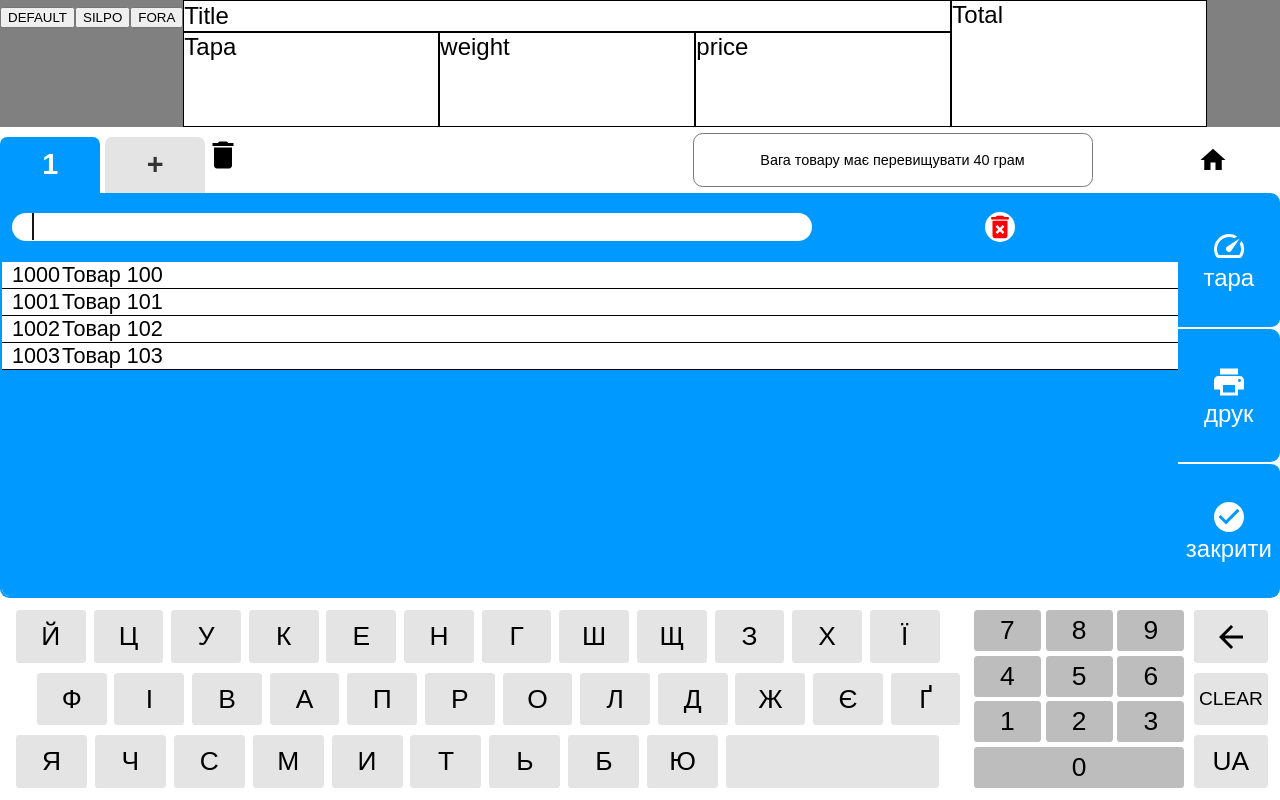
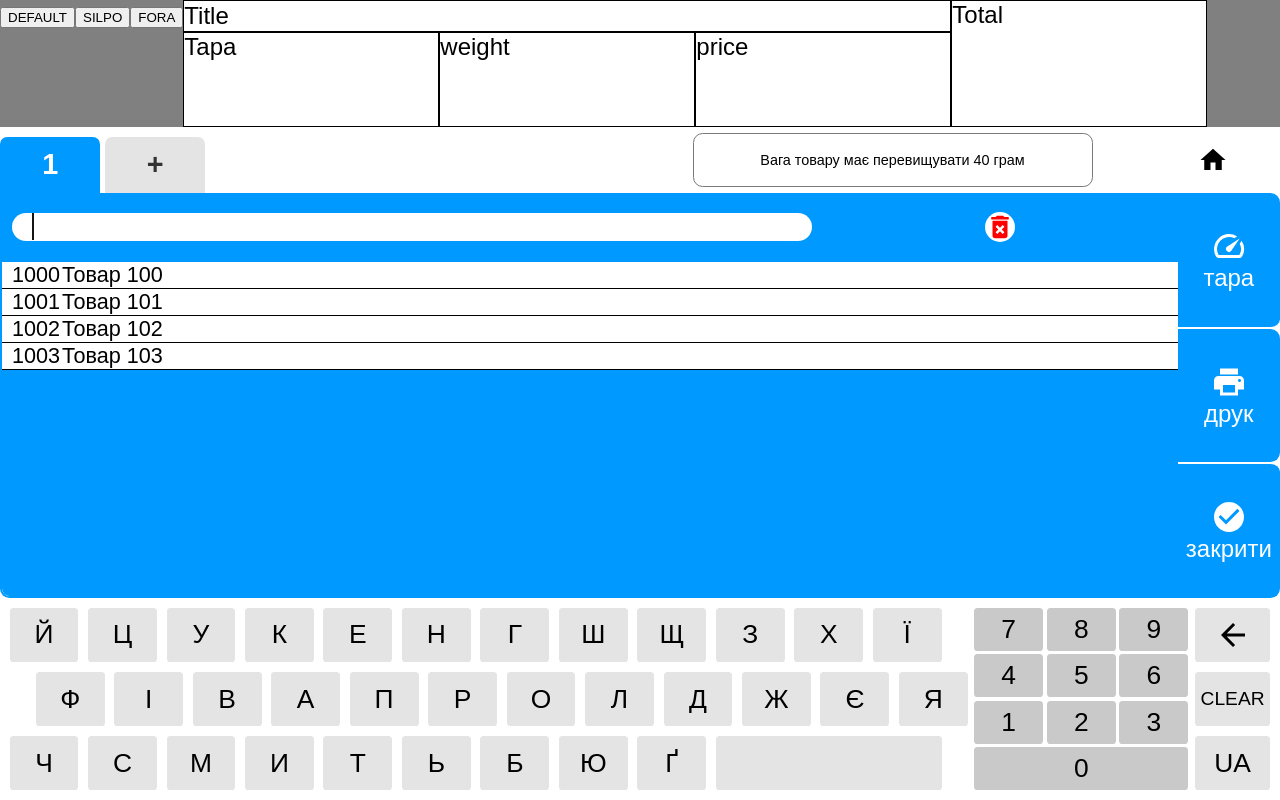
Before and after one commit to NeverSmileMan/testo, a React (Create React App) app: page / in a window 1280 px wide. Built offline with nearby package versions, Linux system fonts and the light colour scheme.

Commit message:
add context

```diff
--- a/src/App.tsx
+++ b/src/App.tsx
@@ -15,7 +15,7 @@ const useStyles = makeStyles({
   scale: {
     width: '100%',
     height: '15.8854%',
-		backgroundColor: 'grey',
+    backgroundColor: 'gray',
     display: 'flex',
   },
   mainWrap: {
@@ -53,7 +53,7 @@ const useStyles = makeStyles({
       padding: 0,
       fontFamily: 'Arial',
       fontSize: '24px',
-		},
+    }
   },
 });
 
@@ -102,15 +102,9 @@ function App() {
       <ThemeProvider theme={theme}>
         <div className={classes.scale}>
           <div style={{ display: 'inlie-block' }}>
-						<button style={{ display: 'inlie-block' }} onClick={() => setTheme(themes.default)}>
-							DEFAULT
-						</button>
-						<button style={{ display: 'inlie-block' }} onClick={() => setTheme(themes.silpo)}>
-							SILPO
-						</button>
-						<button style={{ display: 'inlie-block' }} onClick={() => setTheme(themes.fora)}>
-							FORA
-						</button>
+            <button style={{ display: 'inlie-block' }} onClick={() => setTheme(themes.default)}>DEFAULT</button>
+            <button style={{ display: 'inlie-block' }} onClick={() => setTheme(themes.silpo)}>SILPO</button>
+            <button style={{ display: 'inlie-block' }} onClick={() => setTheme(themes.fora)}>FORA</button>
           </div>
           <Tablo />
         </div>
@@ -119,8 +113,8 @@ function App() {
             <Main />
           </div>
           <div className={classes.keyboardWrap}>
-						{/* <KeyboardGrid service={ActiveInputService} keyboardLayout={keyBoard} /> */}
-						<KeyboardFlex service={ActiveInputService} keyboardLayout={keyBoardFlex}/>
+            <KeyboardGrid service={ActiveInputService} keyboardLayout={keyBoard} />
+            {/* <KeyboardFlex service={ActiveInputService} keyboardLayout={keyBoardFlex}/> */}
           </div>
         </div>
       </ThemeProvider>
--- a/src/functional-buttons/button/button.tsx
+++ b/src/functional-buttons/button/button.tsx
@@ -1,15 +1,15 @@
 import React from 'react';
 import { makeStyles } from '@material-ui/styles';
-import {createStyles, Theme} from "@material-ui/core/styles";
+import { createStyles, Theme } from "@material-ui/core/styles";
 interface ButtonProp {
   nameButton: string;
   buttonIcon: () => any;
-    click :() => any;
+  click: any,
   backgroundColor?: string;
   color?: string;
   fontSize?: string;
 }
-const useStyles = makeStyles ((theme: Theme) => createStyles({
+const useStyles = makeStyles((theme: Theme) => createStyles({
   btn: (prop: ButtonProp) => ({
     height: '33.33%',
     borderRadius: '0 .4em .4em 0',
@@ -23,14 +23,16 @@ const useStyles = makeStyles ((theme: Theme) => createStyles({
       borderBottom: '2px solid #fff',
     },
     '&:last-child ': {
-            borderTop:'2px solid #fff'
+      borderTop: '2px solid #fff'
     }
   }),
 }))
 const Button = (prop: ButtonProp) => {
   const classes = useStyles(prop);
   return (
-        <div onClick={prop.click} className={classes.btn}>
+    <div
+      onClick={prop.click}
+      className={classes.btn}>
       {prop.buttonIcon()}
       <div>{prop.nameButton}</div>
     </div>
--- a/src/functional-buttons/modal.wind/modal.close.tsx
+++ b/src/functional-buttons/modal.wind/modal.close.tsx
@@ -1,5 +1,6 @@
-import React from 'react';
+import React, { useContext } from 'react';
 import { makeStyles } from '@material-ui/styles';
+import {MainContext} from '../../main'
 
 const useStyles = makeStyles({
   modal: {
@@ -38,21 +39,21 @@ interface CloseProp {
   title?: string;
   confirm?: string;
   reject?: string;
-  click:any;
 }
 
 const titleModal: string = 'Ви хочете остаточно закрити замовлення?';
 const modalConfirm: string = 'Так';
 const modalReject: string = 'Ні';
 
-const ModalClose = ({ title = titleModal, confirm = modalConfirm, reject = modalReject, click }: CloseProp) => {
+const ModalClose = ({ title = titleModal, confirm = modalConfirm, reject = modalReject}: CloseProp) => {
   const clss = useStyles();
+  const {setType, confirmClose} = useContext(MainContext)
   return (
     <div className={clss.modal}>
       <div className={clss.title}>{title}</div>
       <div className={clss.btns}>
-        <div className={clss.btn}>{confirm}</div>
-        <div onClick={click} className={clss.btn}>{reject}</div>
+        <div onClick={confirmClose} className={clss.btn}>{confirm}</div>
+        <div onClick={setType(null)} className={clss.btn}>{reject}</div>
       </div>
     </div>
   )
--- a/src/functional-buttons/modal.wind/modal.wind.tsx
+++ b/src/functional-buttons/modal.wind/modal.wind.tsx
@@ -1,8 +1,9 @@
-import React from 'react';
+import React, { useContext } from 'react';
 import { makeStyles } from '@material-ui/styles';
 import ModalTara from './modal.tara';
 import ModalPrint from './modal.print';
 import ModalClose from './modal.close';
+import {MainContext} from '../../main'
 
 
 
@@ -18,20 +19,22 @@ const useStyles = makeStyles({
 })
 interface Prop {
   type: string;
-  click: any;
+  click: () => any;
 }
-const ModalWindow = ({ type, click }: Prop) => {
-  const modalType: { [key: string]: any } = {
-    tara: () => (<ModalTara click={click}/>),
+const ModalWindow = () => {
+  const modal: { [key: string]: any } = {
+    tara: () => (<ModalTara/>),
     print: () => (<ModalPrint />),
-    close: () => (<ModalClose click={click}/>),
+    close: () => (<ModalClose/>),
   }
   const cls = useStyles();
+  const {modalType} = useContext(MainContext)
+
   return (
     <>
       <div className={cls.back}>
         {
-          modalType[type] && modalType[type]()
+          modalType && modal[modalType] && modal[modalType]()
         }
       </div>
     </>
--- a/src/main.tsx
+++ b/src/main.tsx
@@ -1,6 +1,5 @@
-import React from 'react';
+import React, { useState, createContext, useCallback } from 'react';
 import { createStyles, makeStyles, Theme } from '@material-ui/core/styles';
-
 import Tabs from './tabs/Tabs';
 import Hints from './tabs/Hints';
 import HomeButton from './tabs/HomeButton';
@@ -8,14 +7,14 @@ import GroupBtn from './functional-buttons/groupBtn';
 import AddedItemsTable from './added.items.table/added.items.table';
 import Search from './searchPanel/search/Search';
 import OrderInfo from './searchPanel/orderInfo/OrderInfo';
+//---------plugs---------------
+import { values } from './plugs/added.items'
+//-----------------------------
+import ModalWindow from './functional-buttons/modal.wind/modal.wind';
+import {MAX_NUMBER_OF_TABS} from './tabs/Tabs';
+import {ITab} from './tabs/Tab';
 
-//---------plugs---------------
-import { values } from './plugs/added.items';
-
-//-----------------------------
-
-const useStyles = makeStyles((theme: Theme) =>
-	createStyles({
+const useStyles = makeStyles((theme: Theme) => createStyles({
   header: {
     width: '100%',
     height: '14%',
@@ -56,14 +55,85 @@ const useStyles = makeStyles((theme: Theme) =>
     height: '100%',
     display: 'flex',
   },
-	}),
-);
+}));
+
+export const MainContext = createContext({
+  modalType: '' as string | null,
+  setType: (val: string | null):any => {},
+  deleteTab: ()=>{},
+  addTab: (e: React.MouseEvent<HTMLDivElement>)=>{},
+  confirmClose: ()=>{},
+  tabs: [{tabNumber: 1} as ITab],
+  activeTab:'' as any,
+  setActive: (e: React.MouseEvent<HTMLDivElement>)=>{},
+});
+
 
 export default function Main() {
+
   const { tab, sideButtons, info, bodyWrap, body, header, searchPanel } = useStyles();
+  const [modalType, setModalType] = useState(null as string | null);
+  const setType = (type: string | null): any => () => setModalType(type)
+
+  const [tabs, setTabs] = useState([{tabNumber: 1} as ITab])
+	const [activeTab, setActiveTab] = useState(0)
+
+  const [chooseFreeNumber, setChooseFreeNumber] = useState(() => {
+		const arr = Array(MAX_NUMBER_OF_TABS).fill(false)
+		arr[0] = true
+		return arr
+	})
+  const setActive = useCallback((e: React.MouseEvent<HTMLDivElement>) => {
+		const activeEl = +(e.target as Element).id
+		setActiveTab(activeEl)
+	}, [tabs, activeTab])
+  const addTab = useCallback((e: React.MouseEvent<HTMLDivElement>) => {
+		const num = chooseFreeNumber.findIndex(item => !item) + 1
+		setChooseFreeNumber((prevState) => {
+			prevState[num - 1] = true;
+			return prevState
+		})
+		setTabs((prevState) => [...prevState, {tabNumber: num}])
+		setActiveTab(tabs.length)
+
+	}, [tabs, chooseFreeNumber])
+
+
+	const deleteTab = useCallback(() => {
+    console.log('1>', 'we a here')
+    if (tabs.length === 1) {
+			if (tabs[0].tabNumber === 1) return
+			else {
+				setChooseFreeNumber((prevState) => {
+					prevState[0] = true;
+					return prevState
+				})
+				setTabs((prevState) => [...prevState, {tabNumber: 1}] )
+			}
+		}
+		setChooseFreeNumber((prevState) => {
+			prevState[tabs[activeTab].tabNumber - 1] = false;
+			return prevState
+		})
+		setTabs((prevState) => prevState.filter((value, index) => index !== activeTab));
+    setActiveTab((prevTabNum) => prevTabNum ? prevTabNum - 1 : 0);
+	}, [tabs, activeTab])
+
+  const confirmClose =()=> {
+    setType(null)();
+    deleteTab()
+  };
 
   return (
-		<>
+    <MainContext.Provider value={{
+      modalType,
+      setType,
+      deleteTab,
+      addTab,
+      confirmClose,
+      activeTab,
+      tabs,
+      setActive}}>
       <div className={header}>
         <div className={tab}>
           <Tabs />
@@ -84,7 +154,8 @@ export default function Main() {
         <div className={sideButtons}>
           <GroupBtn />
         </div>
+        {modalType && <ModalWindow />}
       </div>
-		</>
-	);
+    </MainContext.Provider>
+  )
 }
--- a/src/tabs/Tabs.tsx
+++ b/src/tabs/Tabs.tsx
@@ -1,7 +1,7 @@
-import React, {FC, useCallback, useState} from "react";
-import Tab, {ITab} from "./Tab";
+import React, {FC, useCallback, useState, useContext} from "react";
+import Tab from "./Tab";
 import {makeStyles} from "@material-ui/styles";
-import {Delete} from "@material-ui/icons";
+import {MainContext} from '../main';
 
 export const MAX_NUMBER_OF_TABS = 6;
 
@@ -30,60 +30,20 @@ const styles = makeStyles({
 })
 
 const Tabs: FC = () => {
-
+	const {addTab, setActive, tabs, activeTab} = useContext(MainContext)
 	const [chooseFreeNumber, setChooseFreeNumber] = useState(() => {
 		const arr = Array(MAX_NUMBER_OF_TABS).fill(false)
 		arr[0] = true
 		return arr
 	})
-	const [tabs, setTabs] = useState([{tabNumber: 1} as ITab])
-	const [activeTab, setActiveTab] = useState(0)
+	// const [showCloseModal, setShowCloseModal] = useState(false)
+	// const [isPrintDisabled, setIsPrintDisabled] = useState(false)
 
-	const [showCloseModal, setShowCloseModal] = useState(false)
-	const [isPrintDisabled, setIsPrintDisabled] = useState(false)
+	// const close = useCallback(() => deleteTab(), [])
+	// const print = useCallback(() => {	 /*Order() */
+	// 	close()
+	// }, [])
 	const {header_tabs, tab} = styles()
-
-
-	const close = useCallback(() => deleteTab(), [])
-	const print = useCallback(() => {	 /*Order() */
-		close()
-	}, [])
-
-	const setActive = useCallback((e: React.MouseEvent<HTMLDivElement>) => {
-		const activeEl = +(e.target as Element).id
-		setActiveTab(activeEl)
-	}, [])
-
-	const addTab = useCallback((e: React.MouseEvent<HTMLDivElement>) => {
-		const num = chooseFreeNumber.findIndex(item => !item) + 1
-		setChooseFreeNumber((prevState) => {
-			prevState[num - 1] = true;
-			return prevState
-		})
-		setTabs((prevState) => [...prevState, {tabNumber: num}])
-		setActiveTab(tabs.length)
-	}, [tabs])
-
-	const deleteTab = useCallback(() => {
-		if (tabs.length === 1) {
-			//умова при якій не видалятиметься ТАБ якщо він 1 і його номер також 1
-			if (tabs[0].tabNumber === 1) return
-			else {
-				setChooseFreeNumber((prevState) => {
-					prevState[0] = true;
-					return prevState
-				})
-				setTabs((prevState) => [...prevState, {tabNumber: 1}] )
-			}
-		}
-		setChooseFreeNumber((prevState) => {
-			prevState[tabs[activeTab].tabNumber - 1] = false;
-			return prevState
-		})
-		setTabs((prevState) => prevState.filter((value, index) => index !== activeTab))
-		setActiveTab((prevTabNum) => prevTabNum ? prevTabNum - 1 : 0)
-	}, [tabs, activeTab])
-
 	const viewTabs = tabs.map((tab, index) => <Tab setActive={setActive}
 	                                               tab={tab}
 	                                               index={index}
@@ -96,7 +56,7 @@ const Tabs: FC = () => {
 			{tabs.length < MAX_NUMBER_OF_TABS ?
 				<div className={tab} onClick={addTab}>+</div>
 				: null}
-			<div onClick={deleteTab}><Delete/></div>
+			{/* <div onClick={deleteTab}><Delete/></div> */}
 		</div>
 	)
 }
```
Also changed, not shown: database/btn.base.tsx (added, +22 -0 lines), src/functional-buttons/groupBtn.tsx (+7 -17 lines), src/functional-buttons/modal.wind/taraCalc/head.input.tsx (+13 -9 lines). Lines whose indentation alone changed are shown as unchanged.
